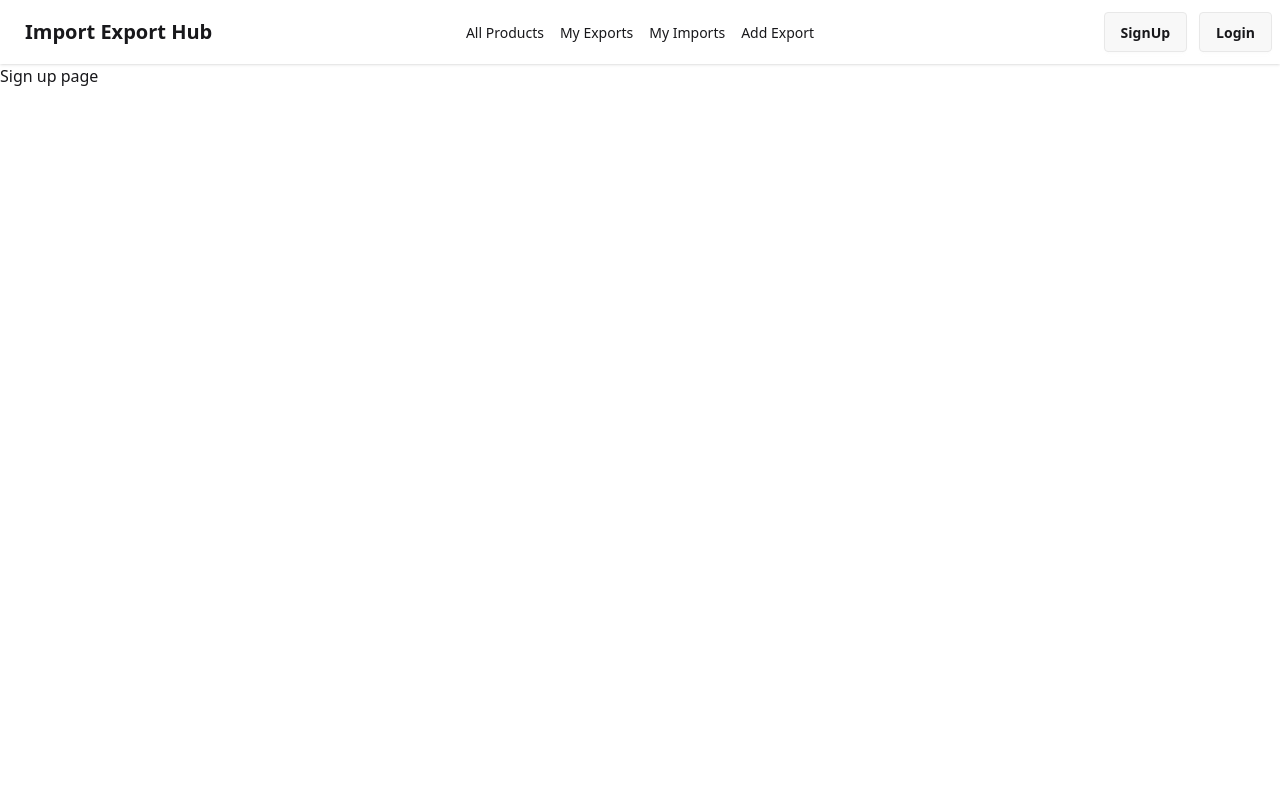
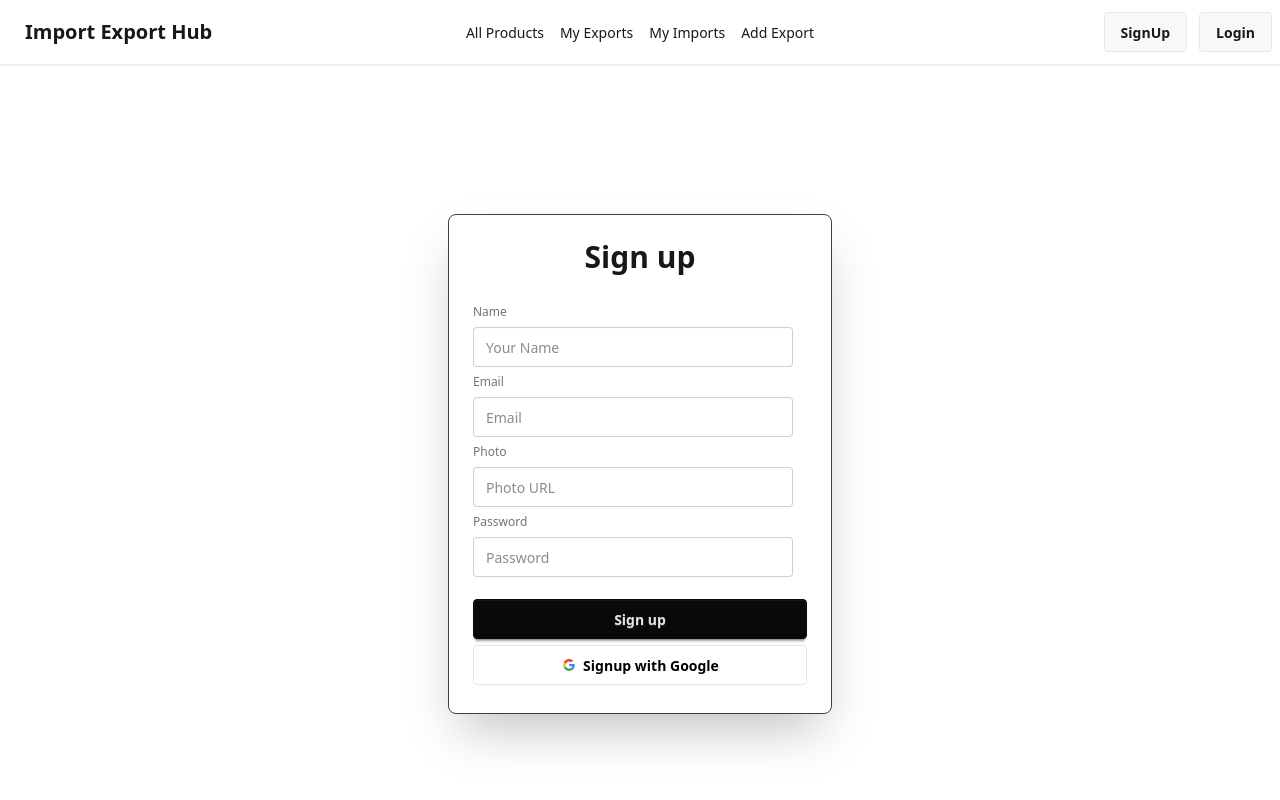
Before and after one commit to ashiqur0/Import-Export-Hub-Client, a React app: page /signup in a window 1280 px wide. Shown: the top 800 px of the page. Built offline with nearby package versions, Linux system fonts and the light colour scheme; the HTML template or start-up script is replaced by a standard one.

Commit message:
Signup page added

```diff
--- a/src/pages/SignUp.jsx
+++ b/src/pages/SignUp.jsx
@@ -1,9 +1,71 @@
 import React from 'react';
 
 const SignUp = () => {
+
+    const handleSignup = (e) => {
+        e.preventDefault();
+
+        const name = e.target.name.value;
+        const email = e.target.email.value;
+        const photo = e.target.photo.value;
+        const password = e.target.password.value;
+        console.log({name, email, photo, password});
+    }
+
     return (
-        <div>
-            <h1>Sign up page</h1>
+        <div className='flex justify-center items-center min-h-screen'>
+            <div className="card bg-base-100 w-full max-w-sm shrink-0 shadow-2xl border border-slate-700">
+                <h2 className='text-center text-3xl font-semibold mt-6 '>Sign up</h2>
+                <form onSubmit={handleSignup}
+                    className="card-body">
+                    <fieldset className="fieldset">
+
+                        <label className="label">Name</label>
+                        <input
+                            type="txt"
+                            className="input"
+                            name='name'
+                            placeholder="Your Name"
+                            required
+                        />
+
+                        <label className="label">Email</label>
+                        <input
+                            type="email"
+                            className="input"
+                            name='email'
+                            placeholder="Email"
+                            required
+                        />
+
+                        <label className="label">Photo</label>
+                        <input
+                            type="txt"
+                            className="input"
+                            name='photo'
+                            placeholder="Photo URL"
+                            required
+                        />
+
+                        <label className="label">Password</label>
+                        <input
+                            type="password"
+                            className="input"
+                            name='password'
+                            placeholder="Password"
+                            required
+                        />
+
+                        <button type='submit' className="btn btn-neutral mt-4">Sign up</button>
+
+                        {/* Google */}
+                        <button className="btn bg-white text-black border-[#e5e5e5]">
+                            <svg aria-label="Google logo" width="16" height="16" xmlns="http://www.w3.org/2000/svg" viewBox="0 0 512 512"><g><path d="m0 0H512V512H0" fill="#fff"></path><path fill="#34a853" d="M153 292c30 82 118 95 171 60h62v48A192 192 0 0190 341"></path><path fill="#4285f4" d="m386 400a140 175 0 0053-179H260v74h102q-7 37-38 57"></path><path fill="#fbbc02" d="m90 341a208 200 0 010-171l63 49q-12 37 0 73"></path><path fill="#ea4335" d="m153 219c22-69 116-109 179-50l55-54c-78-75-230-72-297 55"></path></g></svg>
+                            Signup with Google
+                        </button>
+                    </fieldset>
+                </form>
+            </div>
         </div>
     );
 };
```
